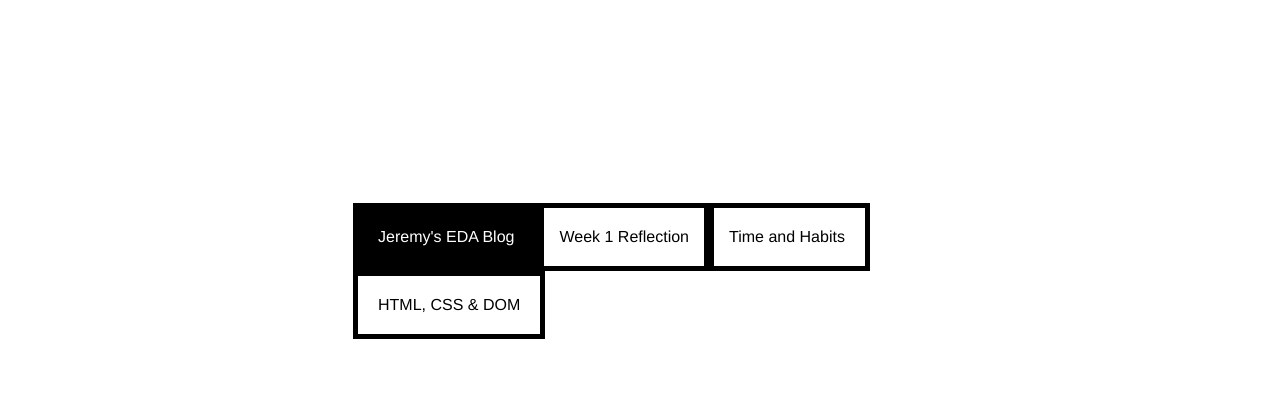
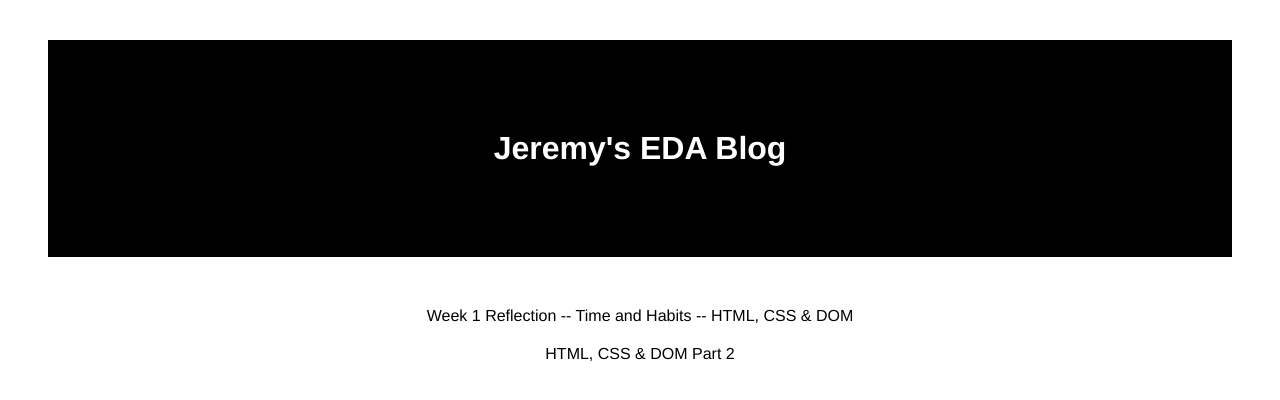
Before and after one commit to jeremy-liss/jeremy-liss.github.io, a plain HTML site: page index.html in a window 1280 px wide. Drawn offline with Linux system fonts and the light colour scheme.

Commit message:
add pt2 blog update style

```diff
--- a/index.html
+++ b/index.html
@@ -1,5 +1,6 @@
 <!DOCTYPE html>
 <html>
+
 <head>
   <title>Jeremy's EDA Blog </title>
   <meta charset="UTF-8">
@@ -7,33 +8,28 @@
 </head>
 
 <body>
-    <div class="main">
-      <div class="heading">
 
-    Jeremy's EDA Blog
-      </div>
+  <h1>Jeremy's EDA Blog</h1>
 
-      <div class="link1">
+  <div class="links">
 
     <a href="https://jeremy-liss.github.io/blog/c1-reflection-blog.html"> Week 1 Reflection</a>
-      </div>
 
-      <div class="link2">
+    --
+
     <a href="https://jeremy-liss.github.io/blog/c1-time-and-habits-blog.html">Time and Habits</a>
 
-      </div>
-    </div>
-
-  <div class="main2">
-    <div class="link1">
+    --
 
     <a href="https://jeremy-liss.github.io/blog/t2-html-css-dom.html">HTML, CSS & DOM</a>
-    </div>
 
   </div>
 
+  <div class="links">
 
-    <!-- this is a comment. -->
+    <a href="https://jeremy-liss.github.io/blog/t2-html-css-dom-p2.html">HTML, CSS & DOM Part 2</a>
+
+  </div>
 
 </body>
 </html>
--- a/styles/main.css
+++ b/styles/main.css
@@ -4,8 +4,11 @@
 
 
 h1 {
-  color: grey;
-  padding: 40px;
+  color: #fff;
+  padding: 90px;
+  text-align: center;
+  background: black;
+  margin: 40px;
 }
 
 h3 {
@@ -32,40 +35,9 @@ a:hover {
   max-width: 800px;
 }
 
-.link1  {
-  outline: 5px solid black;
-  padding: 20px;
+
+.links {
+  text-align: center;
+  padding: 10px;
+
 }
-
-.link2  {
-  outline: 5px solid black;
-  padding: 20px;
-}
-
-.heading  {
-  outline: 5px solid black;
-  padding: 20px;
-  padding-right: 25px;
-  background-color: black;
-  color: #fff;
-}
-
-.main {
-  display: flex;
-  padding-top: 200px;
-  padding-left: 350px;
-  padding-right: 200px;
-}
-
-.main2 {
-  display: flex;
-  padding-top: 10px;
-  padding-left: 350px;
-  padding-right: 200px;
-}
-
-
-.li {
-  margin: 40px;
-  outline: 5px solid black;
-}
--- a/styles/main2.css
+++ /dev/null
@@ -1,88 +0,0 @@
-* {
-  font-family: helvetica;
-}
-
-
-* {
-    -webkit-box-sizing: border-box;
-    -moz-box-sizing: border-box;
-    -ms-box-sizing: border-box;
-    box-sizing: border-box;
-}
-
-.grid {
-    margin: 0 auto;
-    max-width: 1200px;
-    width: 100%;
-
-}
-
-.row {
-    width: 100%;
-    display: flex;
-
-}
-
-.side {
-    width: 28.56%;
-    padding: 20px
-}
-
-.box {
-  width: 14.28%;
-  padding-top: 20px;
-  padding-bottom: 20px;
-  border: 5px solid black;
-  text-align: center;
-}
-
-
-h1 {
-  color: grey;
-  padding: 40px;
-}
-
-h3 {
-  color: grey;
-}
-
-a:link {
-    color: black;
-    text-decoration: none;
-}
-
-a:visited {
-  color: black;
-  text-decoration: none;
-}
-
-a:hover {
-    color: grey;
-    text-decoration: underline;
-  }
-
-.content  {
-  padding-left: 40px;
-  max-width: 800px;
-}
-
-.link1  {
-  outline: 5px solid black;
-  padding: 20px;
-}
-
-.link2  {
-  outline: 5px solid black;
-  padding: 20px;
-}
-
-.heading  {
-  background-color: black;
-  color: #fff;
-}
-
-
-.li {
-  margin: 40px;
-  outline: 5px solid black;
-}
```
Also changed, not shown: blog/t2-html-css-dom-p2.html (added, +41 -0 lines), blog/t2-html-css-dom.html (+1 -1 lines), index2.html (deleted, +0 -42 lines). Lines whose indentation alone changed are shown as unchanged.
